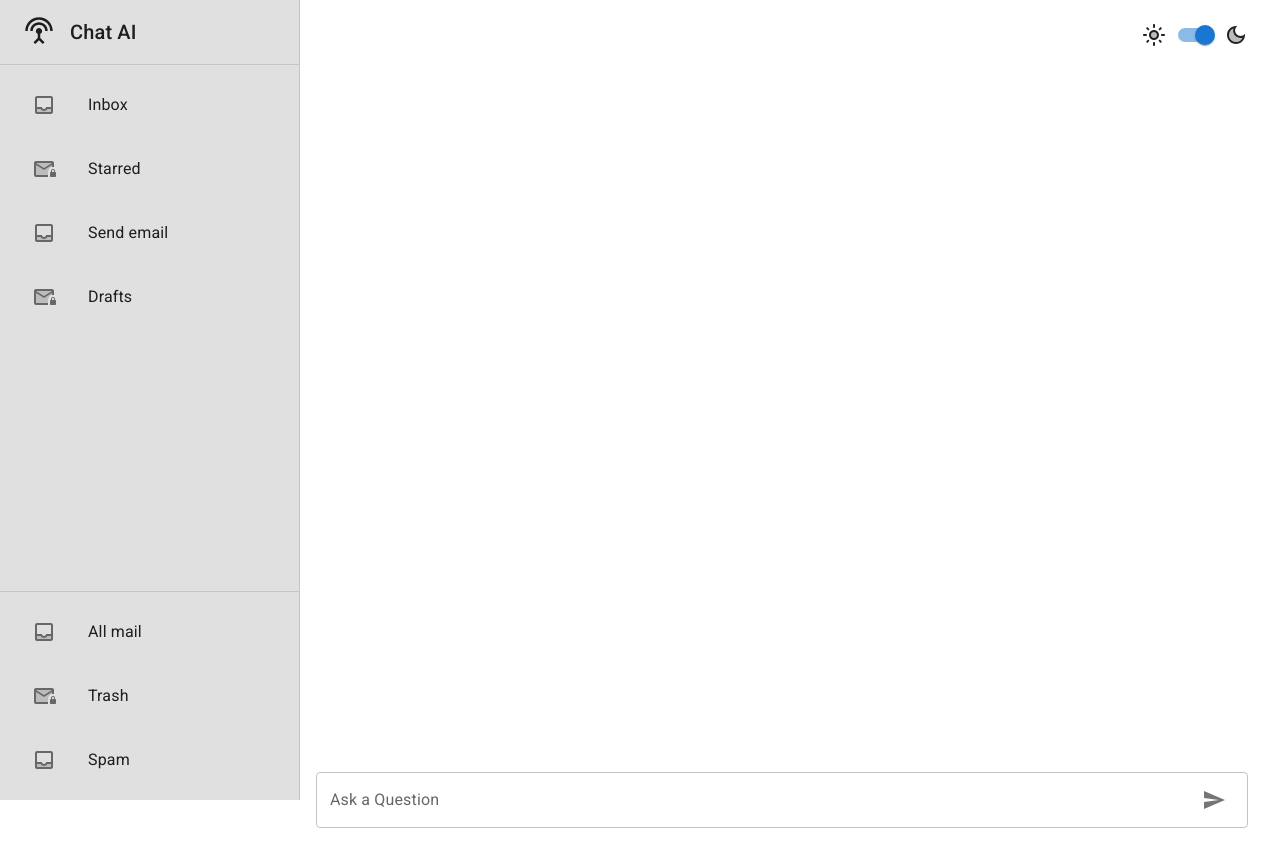
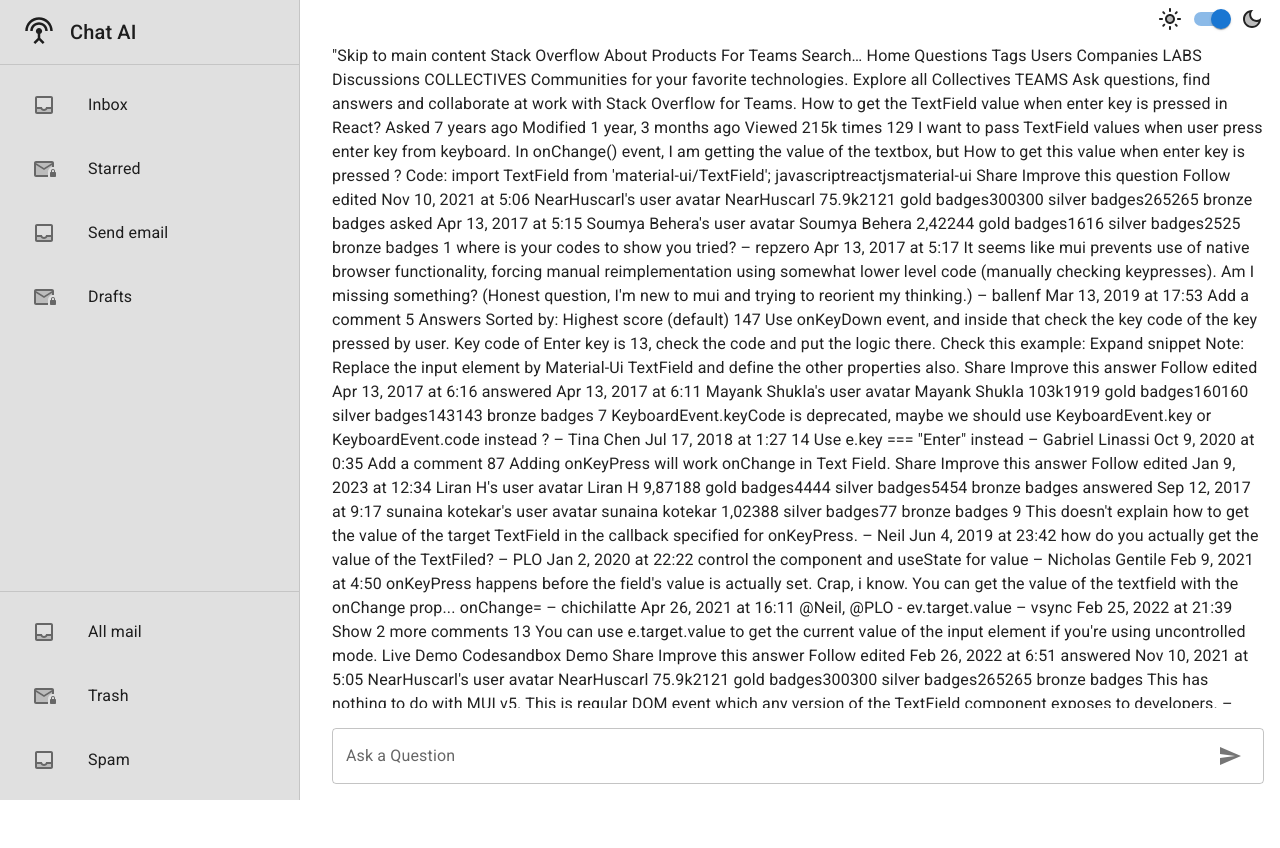
Before and after one commit to sai-public-user/chat-ai, a React (Create React App) app: page / in a window 1280 px wide. After the commit the page ends 800 px from the top, so only its background shows below. Built offline with nearby package versions, Linux system fonts and the light colour scheme.

Commit message:
Layput changes

```diff
--- a/src/App.js
+++ b/src/App.js
@@ -1,14 +1,11 @@
 import "./App.css";
-import { Box } from "@mui/material";
 import Layout from "./Components/Layout";
 import Chat from "./Components/Chat";
 
 function App() {
   return (
     <Layout>
-      <Box className="App" sx={{ height: "100vh" }}>
-        <Chat />
-      </Box>
+      <Chat />
     </Layout>
   );
 }
--- a/src/Components/Chat.js
+++ b/src/Components/Chat.js
@@ -1,5 +1,5 @@
 import { SendSharp } from "@mui/icons-material";
-import { Box, InputAdornment, TextField } from "@mui/material";
+import { Box, Grid, InputAdornment, TextField } from "@mui/material";
 import React, { useState } from "react";
 import { drawerWidth } from "./Sidebar";
 import moment from "moment";
@@ -20,13 +20,7 @@
     setMessage(e.target.value);
   };
   return (
-    <Box
-      position="absolute"
-      sx={{
-        bottom: "20px",
-        width: { sm: "100vw", md: `calc(100vw - ${drawerWidth}px - 3rem)` },
-      }}
-    >
+    <Grid item p={0} sx={{}}>
       <TextField
         label="Ask a Question"
         fullWidth
@@ -41,14 +35,14 @@
           ),
         }}
       />
-    </Box>
+    </Grid>
   );
 }
 
 export function ChatContainer({}) {
   return (
-    <Box sx={{ height: "calc(100% - 144px)", overflow: "auto" }} mt={4}>
-      {/* <>
+    <Grid item mt={3.5} mb={0.5} sx={{ overflow: "auto" }} xs>
+      <>
         "Skip to main content Stack Overflow About Products For Teams Search…
         Home Questions Tags Users Companies LABS Discussions COLLECTIVES
         Communities for your favorite technologies. Explore all Collectives
@@ -171,8 +165,8 @@
         “Accept all cookies”, you agree Stack Exchange can store cookies on your
         device and disclose information in accordance with our Cookie Policy.
         Accept all cookies Necessary cookies only Customize settings"
-      </> */}
-    </Box>
+      </>
+    </Grid>
   );
 }
 
@@ -181,9 +175,15 @@
   const [answers, setAnswers] = useState(new Map());
 
   return (
-    <Box position="relative" sx={{ height: "100%" }}>
+    <Grid
+      container
+      direction="column"
+      spacing={2}
+      ml={0}
+      sx={{ height: "100%", width: "100%" }}
+    >
       <ChatContainer />
       <ChatInput onSend={() => console.info("handle new queston")} />
-    </Box>
+    </Grid>
   );
 }
--- a/src/Components/Layout.js
+++ b/src/Components/Layout.js
@@ -34,7 +34,7 @@
   };
 
   return (
-    <Grid container spacing={2} m={0} sx={{ height: "100vh" }} maxWidth="sm">
+    <Grid container spacing={2} m={0} sx={{ height: "100vh", width: "100vw" }}>
       <CssBaseline />
       <AppBar
         position="fixed"
@@ -99,17 +99,19 @@
         item
         component="main"
         xs
+        position="relative"
         sx={{
-          flexGrow: 1,
-          px: 3,
-          //   width: { sm: `calc(100vw - ${drawerWidth}px)`, overflow: "auto" },
+          height: "100%",
+          px: 2,
+          py: 0,
         }}
       >
         <ThemeToggle
           sx={{
-            position: "fixed",
-            top: "1rem",
-            right: "2rem",
+            position: "absolute",
+            top: "0rem",
+            right: "1rem",
+            zIndex: 999,
             display: { sm: "none", md: "flex" },
           }}
         />
```
